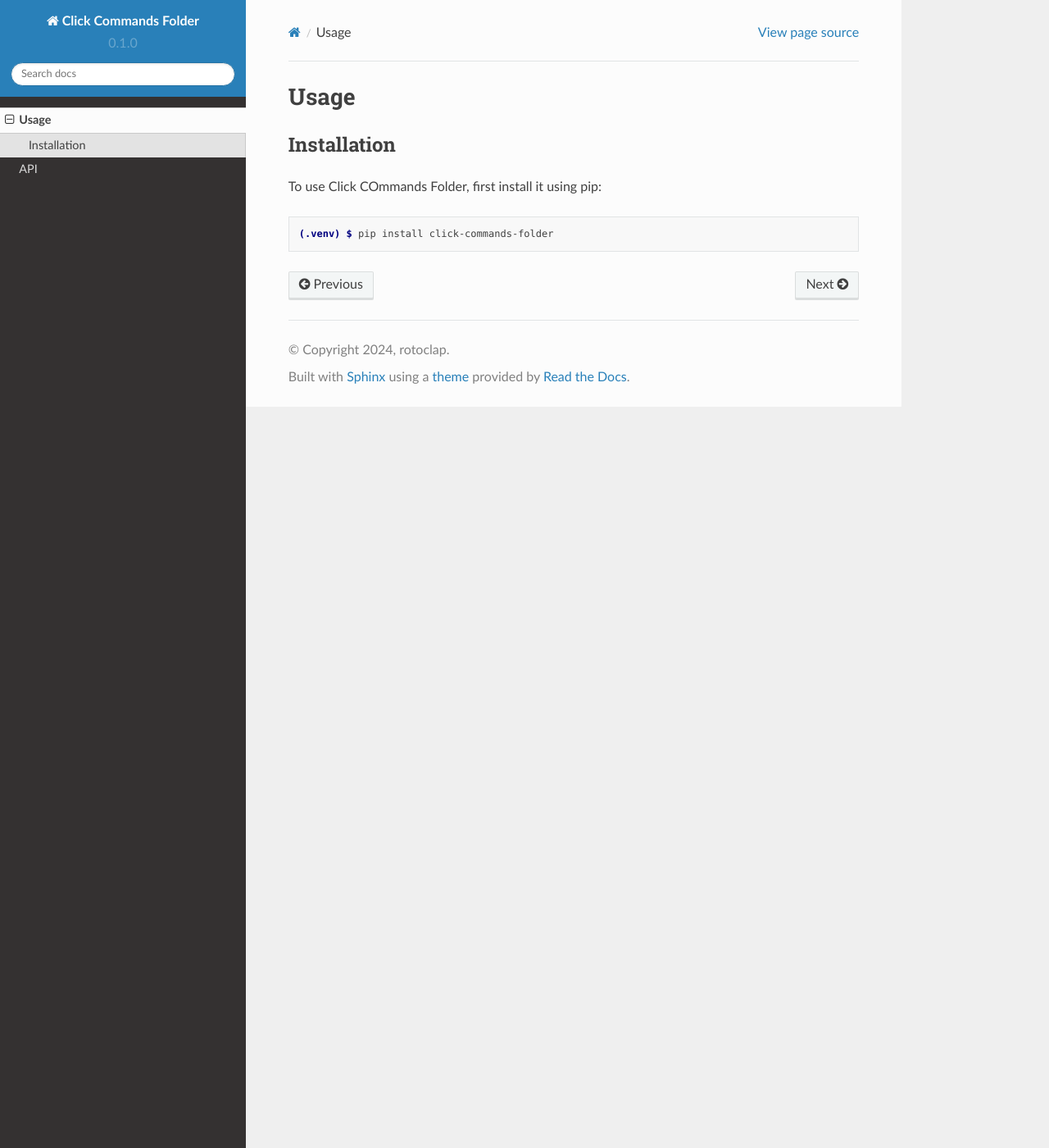
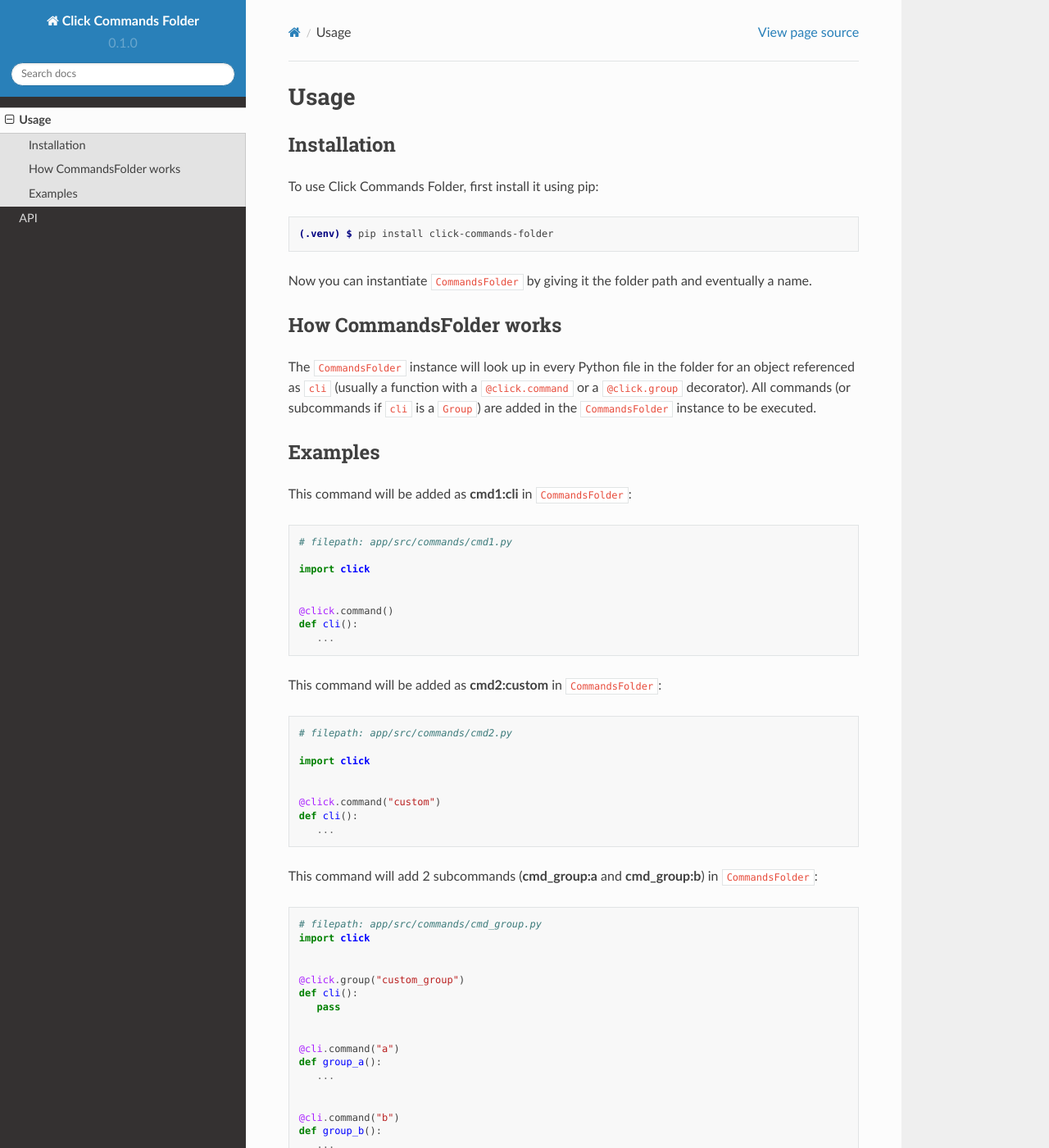
Before and after one commit to rotoclap/click-commands-folder, a Sphinx documentation site: the page built from docs/source/usage.rst, in a window 1280 px wide and 1400 px high. Shown: the whole window at 82% size. Built offline with Sphinx 7.4.7 and the Read the Docs theme 2.0.0, drawn with Linux system fonts in a browser that asks for light colours; some of the changed text lies outside the part shown.

Commit message:
update documentation

```diff
--- a/docs/source/index.rst
+++ b/docs/source/index.rst
@@ -1,8 +1,8 @@
 Click Commands Folder documentation
 ===================================
 
-**Click Commands Folder** is a Click extension allowing to load in open Click
-CommandGroup all commands stored in a folder.
+**Click Commands Folder** is a Click extension allowing to use multiple ``Command``
+only by specifying the folder path where they are stored.
 
 Check out the :doc:`usage` section for further information, including
 how to :ref:`installation` the project.
--- a/docs/source/usage.rst
+++ b/docs/source/usage.rst
@@ -6,8 +6,88 @@ Usage
 Installation
 ------------
 
-To use Click COmmands Folder, first install it using pip:
+To use Click Commands Folder, first install it using pip:
 
 .. code-block:: console
 
    (.venv) $ pip install click-commands-folder
+
+Now you can instantiate ``CommandsFolder`` by giving it the folder path and eventually
+a name.
+
+How CommandsFolder works
+------------------------
+
+The ``CommandsFolder`` instance will look up in every Python file in the folder for an
+object referenced as ``cli`` (usually a function with a ``@click.command`` or
+a ``@click.group`` decorator). All commands (or subcommands if ``cli`` is a ``Group``) are
+added in the ``CommandsFolder`` instance to be executed.
+
+Examples
+--------
+
+This command will be added as **cmd1:cli** in ``CommandsFolder``:
+
+.. code-block:: python
+
+   # filepath: app/src/commands/cmd1.py
+
+   import click
+
+
+   @click.command()
+   def cli():
+      ...
+
+This command will be added as **cmd2:custom** in ``CommandsFolder``:
+
+.. code-block:: python
+
+   # filepath: app/src/commands/cmd2.py
+
+   import click
+
+
+   @click.command("custom")
+   def cli():
+      ...
+
+This command will add 2 subcommands (**cmd_group:a** and **cmd_group:b**) in
+``CommandsFolder``:
+
+.. code-block:: python
+
+   # filepath: app/src/commands/cmd_group.py
+   import click
+
+
+   @click.group("custom_group")
+   def cli():
+      pass
+
+
+   @cli.command("a")
+   def group_a():
+      ...
+
+
+   @cli.command("b")
+   def group_b():
+      ...
+
+
+Using a CommandsFolder instance:
+
+.. code-block:: python
+
+   # filepath: app/src/cli.py
+
+   from click_commands_folder import CommandsFolder
+
+   if __name__ == "__main__":
+      my_commands = CommandsFolder(
+         "/path/where/all/commands/are/stored",
+         "my commands"
+      )
+
+      my_commands()
```
